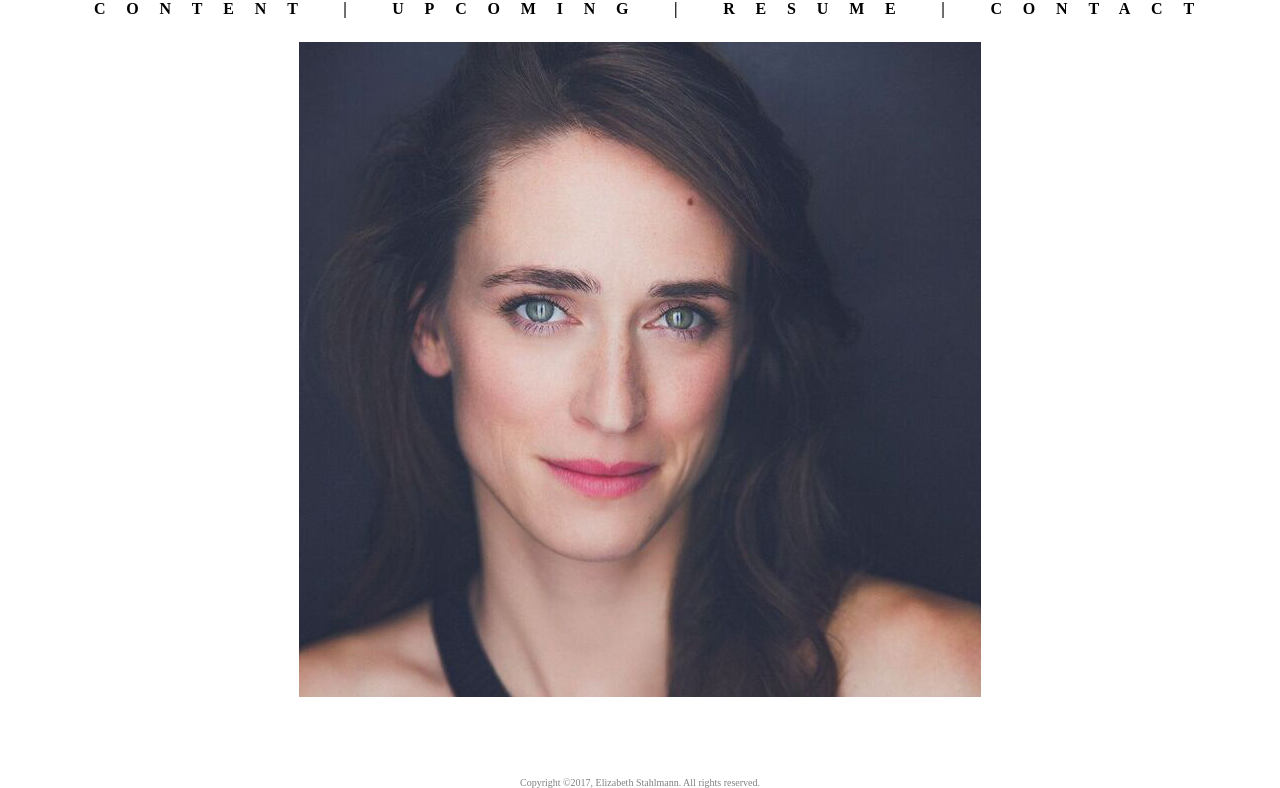
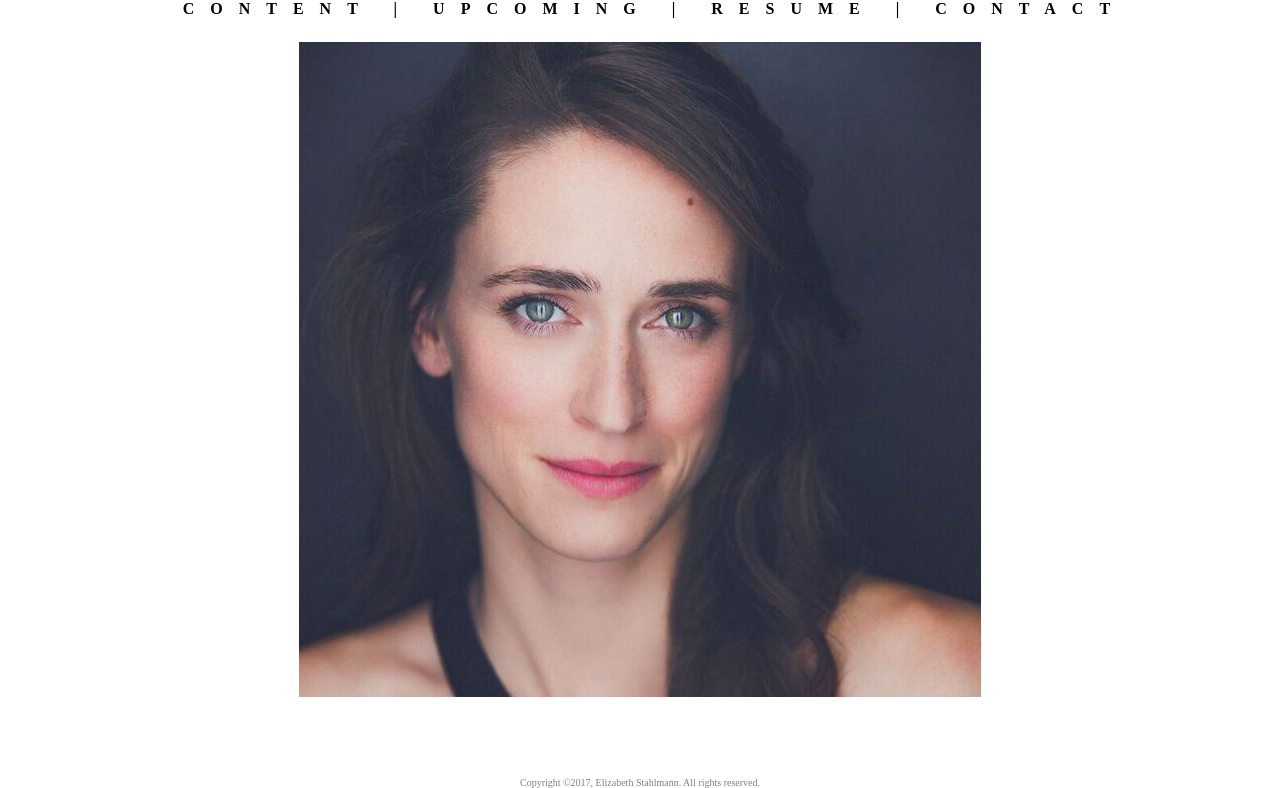
Before and after one commit to STAH0193/eli-webpage, a plain HTML site: page index.html in a window 1280 px wide. Shown: the part 86-874 px from the top of the page. Drawn offline with Linux system fonts and the light colour scheme.

Commit message:
Letter spacing

```diff
--- a/stylesheet.css
+++ b/stylesheet.css
@@ -12,7 +12,7 @@ body {
 nav {
 	font-family: Oswald, "PT Sans", "Droid Sans";
 	font-size: 1em;
-	letter-spacing: 1.3em;
+	letter-spacing: 1em;
 	display: block;
 	padding-top: 1em;
 	padding-left: 1.8em;
```
